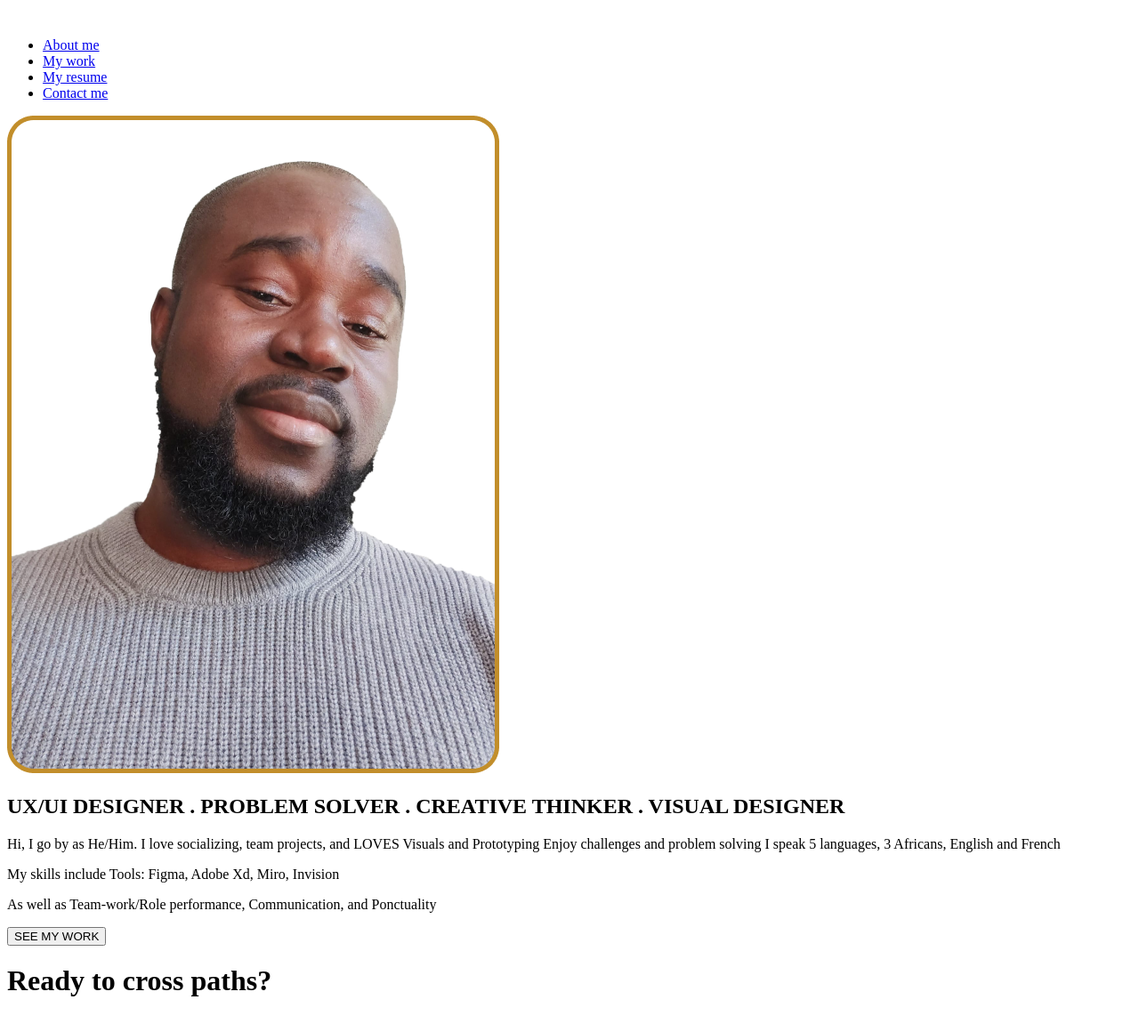
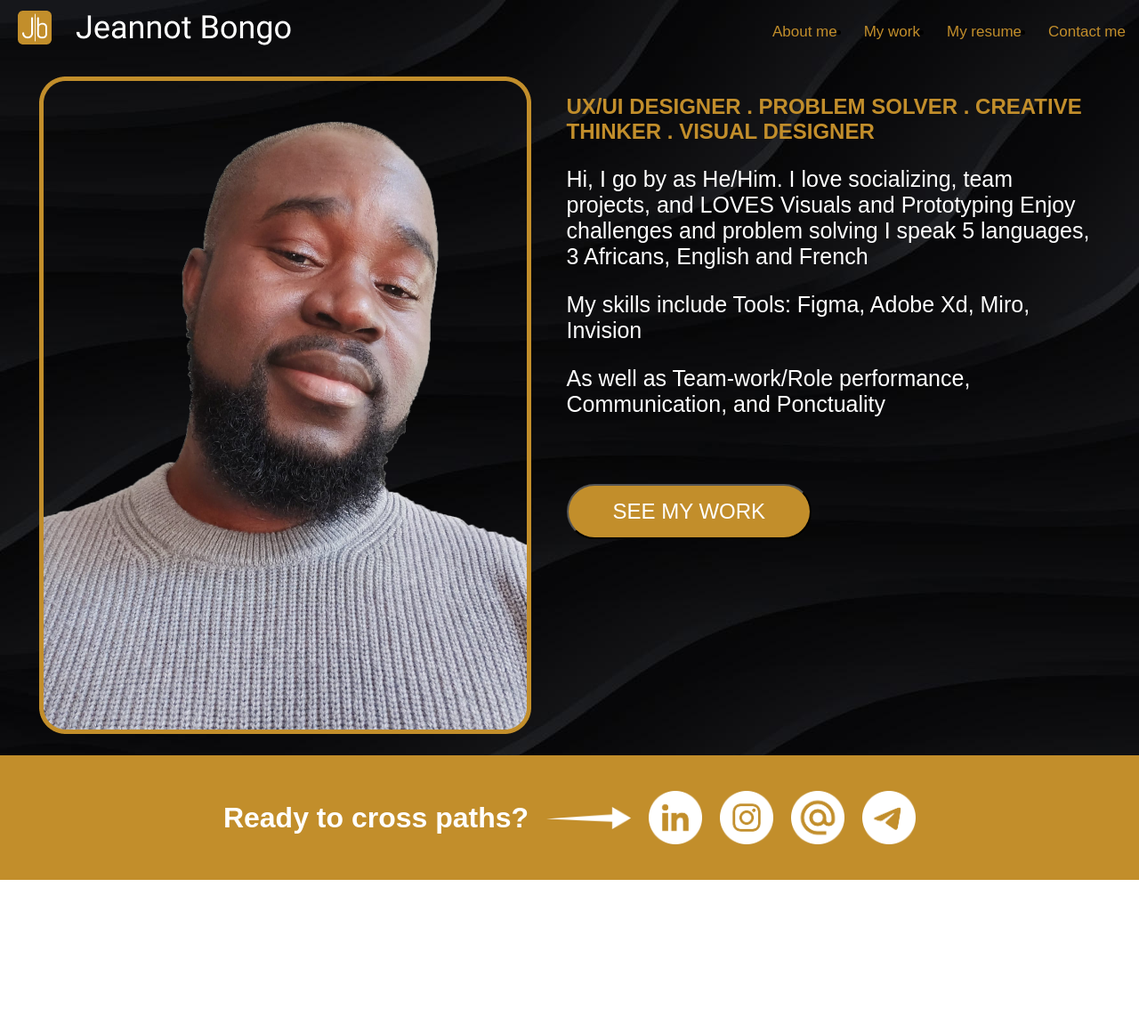
Before and after one commit to welljea9/Homework_17, a plain HTML site: page index.html in a window 1280 px wide. Shown: the whole page at 89% size. After the commit the page ends 989 px from the top, so only its background shows below. Drawn offline with Linux system fonts and the light colour scheme; the site is published under a folder, as on GitHub Pages, so addresses that start at the root find nothing.

Commit message:
Updated html and css

```diff
--- a/css/style.css
+++ b/css/style.css
@@ -1,5 +1,5 @@
 body {
-    background-image: url("/../images/background-pic.jpg");
+    background-image: url("./../images/background-pic.jpg");
     margin: 0;
     font-family: Arial, Helvetica, sans-serif;
   }
--- a/index.html
+++ b/index.html
@@ -5,7 +5,7 @@
     <meta http-equiv="X-UA-Compatible" content="IE=edge">
     <meta name="viewport" content="width=device-width, initial-scale=1.0">
     <title>Document</title>
-    <link rel="stylesheet" href="/css/style.css">
+    <link rel="stylesheet" href="./css/style.css">
 </head>
 <body>
 
@@ -13,7 +13,7 @@
 
         <div class="menu container-fluid">
             <div class="logo">
-                <img src="/images/Logo Final.png" alt="">
+                <img src="./images/Logo Final.png" alt="">
             </div>
 
             <div class="nav">
@@ -74,11 +74,11 @@
 
     <div class="footer">
         <h1 class="footer-text">Ready to cross paths?</h1>
-        <img class="footer-arrow" src="/images/arrow.png" alt="">
-        <img class="social-icon" src="/images/linkedin.png" alt="">
-        <img class="social-icon" src="/images/Insta.png" alt="">
-        <img class="social-icon" src="/images/email.png" alt="">
-        <img class="social-icon" src="/images/message.png" alt="">
+        <img class="footer-arrow" src="./images/arrow.png" alt="">
+        <img class="social-icon" src="./images/linkedin.png" alt="">
+        <img class="social-icon" src="./images/Insta.png" alt="">
+        <img class="social-icon" src="./images/email.png" alt="">
+        <img class="social-icon" src="./images/message.png" alt="">
     </div>
 
     </div>
```
